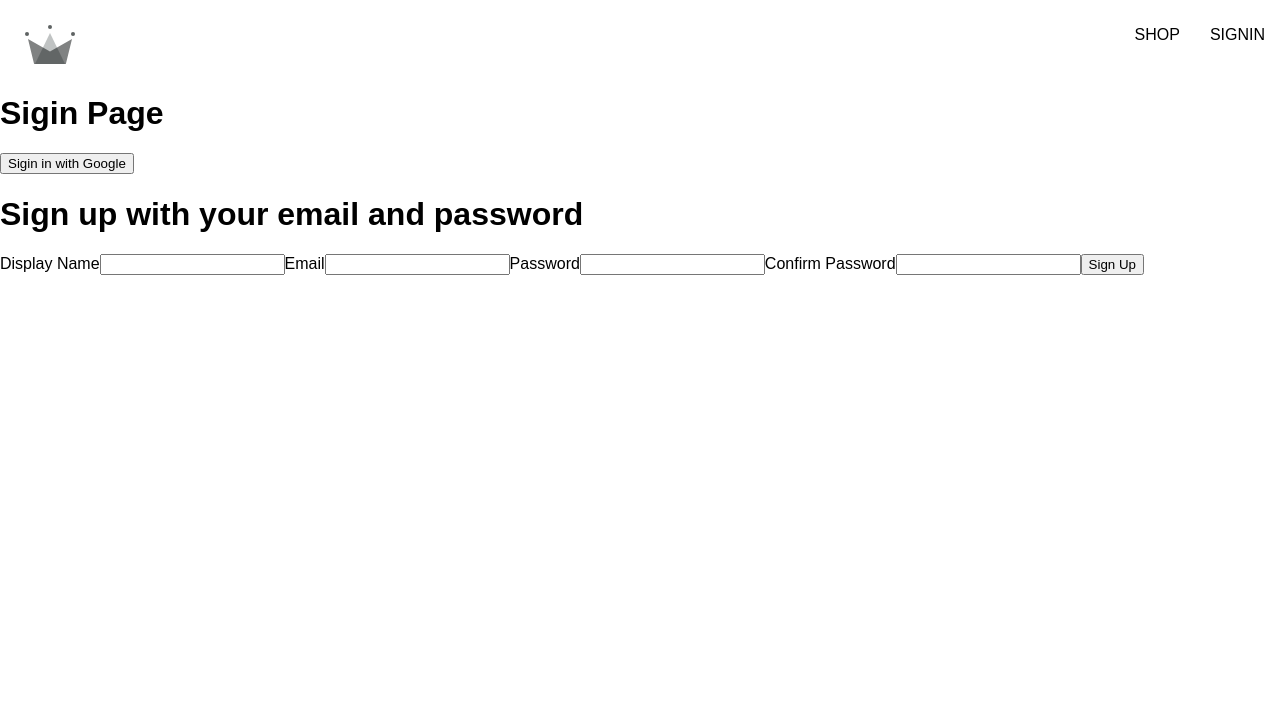
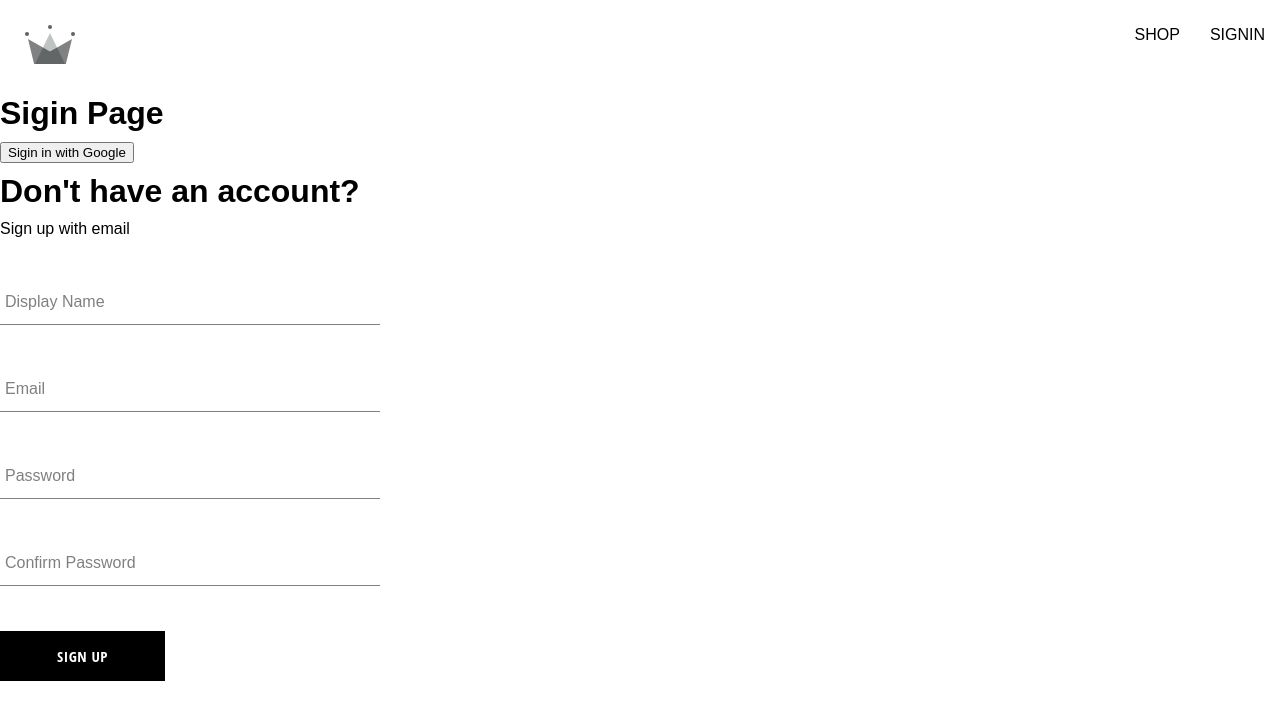
Before and after one commit to Rowee13/sparrow-eshop, a React (Create React App) app: page /signin in a window 1280 px wide. Shown: the top 720 px of the page. Built offline with nearby package versions, Linux system fonts and the light colour scheme; a web font is replaced by a local one.

Commit message:
Created sign-up form-input and button component

```diff
--- /dev/null
+++ b/src/components/button/button.component.jsx
@@ -0,0 +1,19 @@
+import "./button.styles.scss";
+
+const BUTTON_TYPE_CLASSES = {
+	google: "google-sign-in",
+	inverted: "inverted",
+};
+
+const Button = ({ children, buttonType, ...formProps }) => {
+	return (
+		<button
+			className={`button-container ${BUTTON_TYPE_CLASSES[buttonType]}`}
+			{...formProps}
+		>
+			{children}
+		</button>
+	);
+};
+
+export default Button;
--- /dev/null
+++ b/src/components/button/button.styles.scss
@@ -0,0 +1,46 @@
+.button-container {
+  min-width: 165px;
+  width: auto;
+  height: 50px;
+  letter-spacing: 0.5px;
+  line-height: 50px;
+  padding: 0 35px 0 35px;
+  font-size: 15px;
+  background-color: black;
+  color: white;
+  text-transform: uppercase;
+  font-family: 'Open Sans Condensed';
+  font-weight: bolder;
+  border: none;
+  cursor: pointer;
+  display: flex;
+  justify-content: center;
+
+  &:hover {
+    background-color: white;
+    color: black;
+    border: 1px solid black;
+  }
+
+  &.google-sign-in {
+    background-color: #4285f4;
+    color: white;
+
+    &:hover {
+      background-color: #357ae8;
+      border: none;
+    }
+  }
+
+  &.inverted {
+    background-color: white;
+    color: black;
+    border: 1px solid black;
+
+    &:hover {
+      background-color: black;
+      color: white;
+      border: none;
+    }
+  }
+}
--- /dev/null
+++ b/src/components/form-input/form-input.component.jsx
@@ -0,0 +1,20 @@
+import "./form-input.styles.scss";
+
+const FormInput = ({ label, ...formProps }) => {
+	return (
+		<div className="group">
+			<input className="form-input" {...formProps} />
+			{label && (
+				<label
+					className={`${
+						formProps.value.length ? "shrink" : ""
+					} form-input-label`}
+				>
+					{label}
+				</label>
+			)}
+		</div>
+	);
+};
+
+export default FormInput;
--- /dev/null
+++ b/src/components/form-input/form-input.styles.scss
@@ -0,0 +1,54 @@
+$sub-color: grey;
+$main-color: black;
+
+@mixin shrinkLabel {
+	top: -14px;
+	font-size: 12px;
+	color: $main-color;
+}
+
+.group {
+	position: relative;
+	margin: 45px 0;
+
+	.form-input {
+		background: none;
+		background-color: white;
+		color: $sub-color;
+		font-size: 18px;
+		padding: 10px 10px 10px 5px;
+		display: block;
+		width: 100%;
+		border: none;
+		border-radius: 0;
+		border-bottom: 1px solid $sub-color;
+		margin: 25px 0;
+
+		&:focus {
+			outline: none;
+		}
+
+		&:focus ~ .form-input-label {
+			@include shrinkLabel();
+		}
+	}
+
+	input[type="password"] {
+		letter-spacing: 0.3em;
+	}
+
+	.form-input-label {
+		color: $sub-color;
+		font-size: 16px;
+		font-weight: normal;
+		position: absolute;
+		pointer-events: none;
+		left: 5px;
+		top: 10px;
+		transition: 300ms ease all;
+
+		&.shrink {
+			@include shrinkLabel();
+		}
+	}
+}
--- a/src/components/sign-up/sign-up-form.component.jsx
+++ b/src/components/sign-up/sign-up-form.component.jsx
@@ -4,6 +4,9 @@ import {
 	userAuthWithEmailAndPassword,
 	createUserAuthDocument,
 } from "../../utils/firebase/firebase.utils";
+import FormInput from "../form-input/form-input.component";
+import Button from "../button/button.component";
+import "./sign-up-form.styles.scss";
 
 // ---------------------------------------------------------------------
 
@@ -53,42 +56,43 @@ const SignUpForm = () => {
 	};
 
 	return (
-		<div>
-			<h1>Sign up with your email and password</h1>
+		<div className="sign-up-container">
+			<h1>Don't have an account?</h1>
+			<span>Sign up with email</span>
 			<form onSubmit={signUpUser}>
-				<label htmlFor="">Display Name</label>
-				<input
+				<FormInput
 					required
+					label="Display Name"
 					type="text"
 					name="displayName"
 					value={displayName}
 					onChange={handleChange}
 				/>
-				<label htmlFor="">Email</label>
-				<input
+				<FormInput
 					required
+					label="Email"
 					type="email"
 					name="email"
 					value={email}
 					onChange={handleChange}
 				/>
-				<label htmlFor="">Password</label>
-				<input
+				<FormInput
 					required
+					label="Password"
 					type="password"
 					name="password"
 					value={password}
 					onChange={handleChange}
 				/>
-				<label htmlFor="">Confirm Password</label>
-				<input
+				<FormInput
 					required
+					label="Confirm Password"
 					type="password"
 					name="confirmPassword"
 					value={confirmPassword}
 					onChange={handleChange}
 				/>
-				<button type="submit">Sign Up</button>
+				<Button type="submit">Sign Up</Button>
 			</form>
 		</div>
 	);
--- /dev/null
+++ b/src/components/sign-up/sign-up-form.styles.scss
@@ -0,0 +1,9 @@
+.sign-up-container {
+	display: flex;
+	flex-direction: column;
+	width: 380px;
+}
+
+h1 {
+	margin: 10px 0;
+}
```
